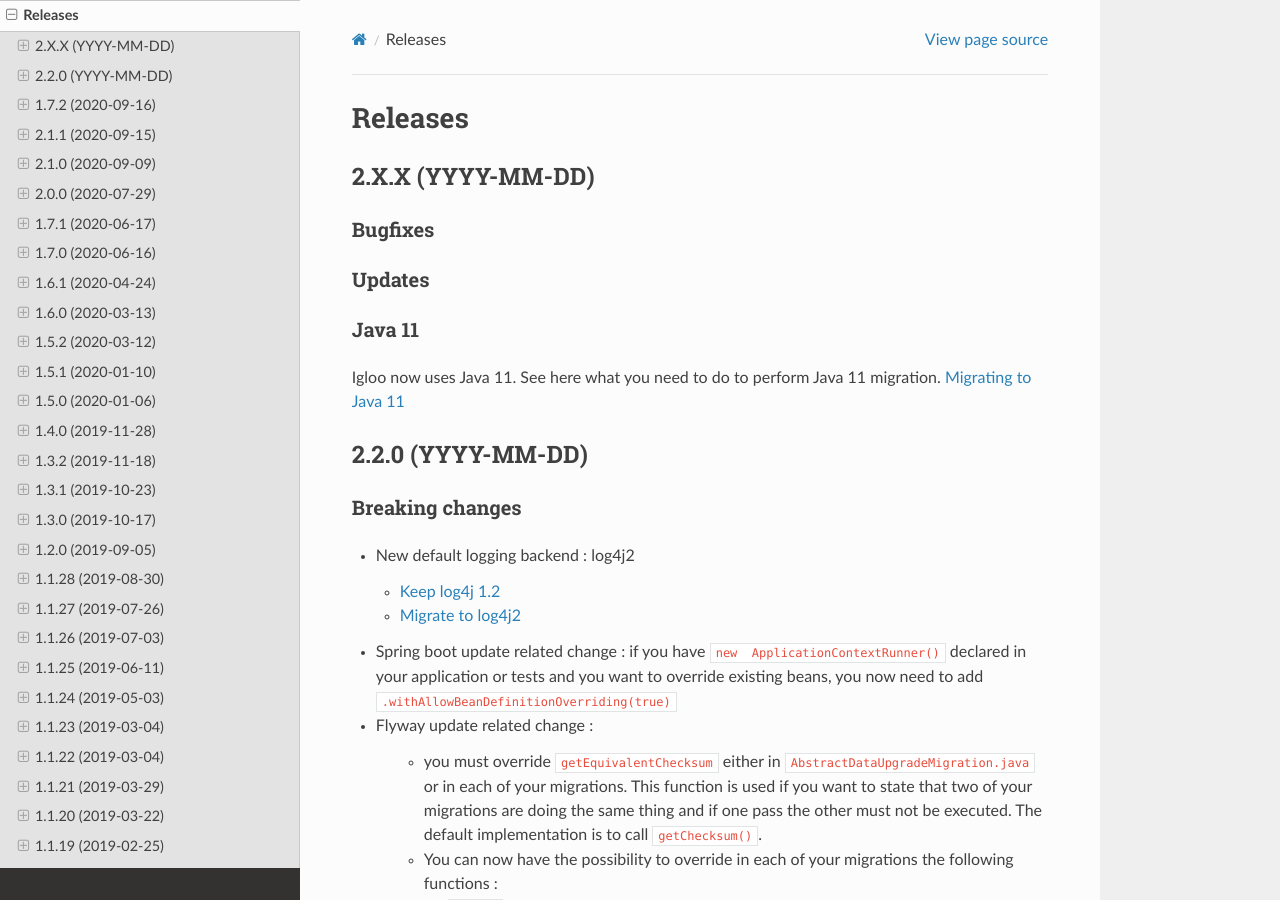
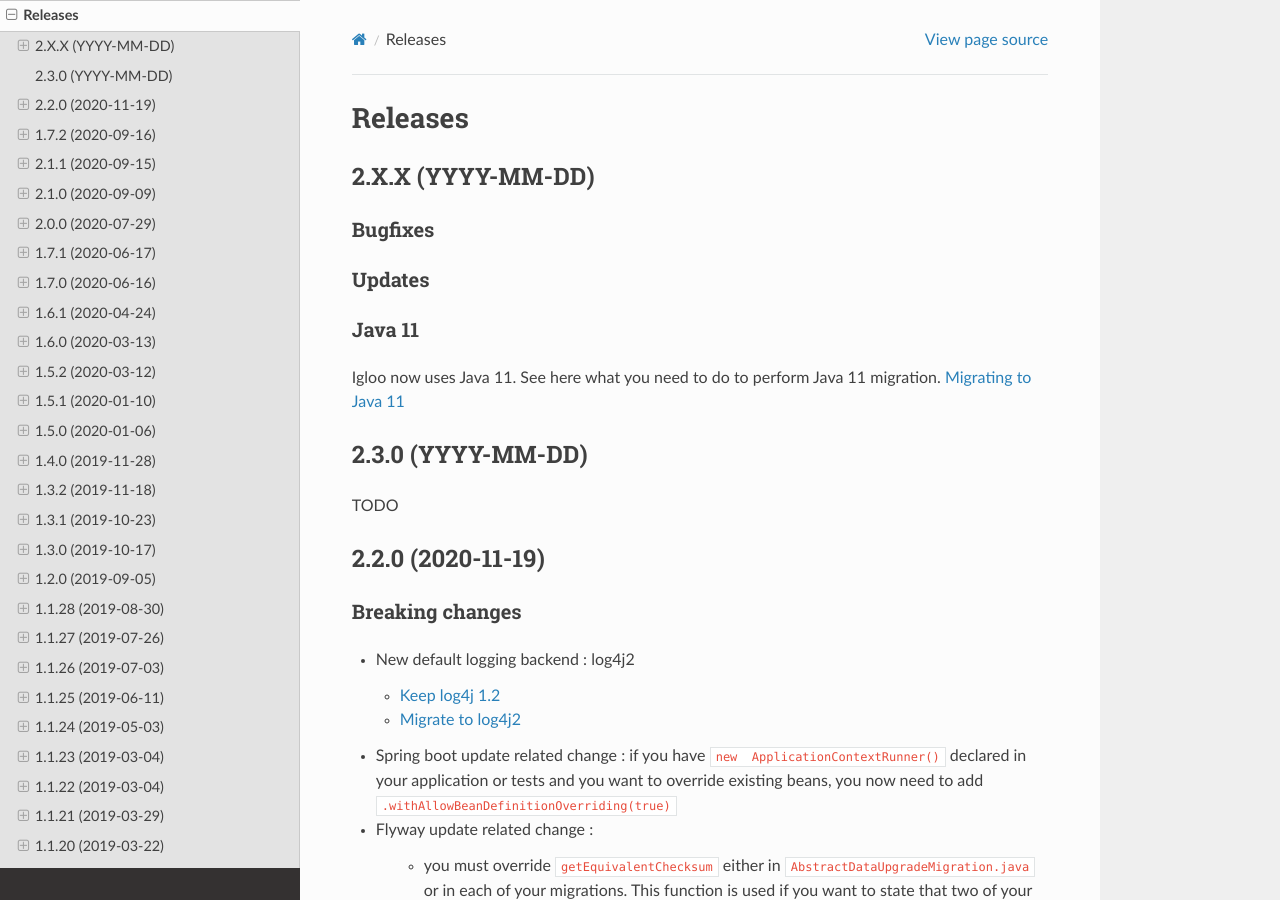
Before and after one commit to igloo-project/igloo-doc, a Sphinx documentation site: the page built from source/release-notes/releases.rst, in a window 1280 px wide and 900 px high. Built offline with Sphinx 7.4.7 and the Read the Docs theme 2.0.0, drawn with Linux system fonts in a browser that asks for light colours.

Commit message:
2.2.0: release notes

```diff
--- a/source/release-notes/releases.rst
+++ b/source/release-notes/releases.rst
@@ -19,11 +19,16 @@ Java 11
 Igloo now uses Java 11. See here what you need to do to perform Java 11 migration.
 :ref:`Migrating to Java 11 <migrating-to-java11>`
 
+.. _v2.3.0:
 
+2.3.0 (YYYY-MM-DD)
+##################
+
+TODO
 
 .. _v2.2.0:
 
-2.2.0 (YYYY-MM-DD)
+2.2.0 (2020-11-19)
 ##################
 
 Breaking changes
```
